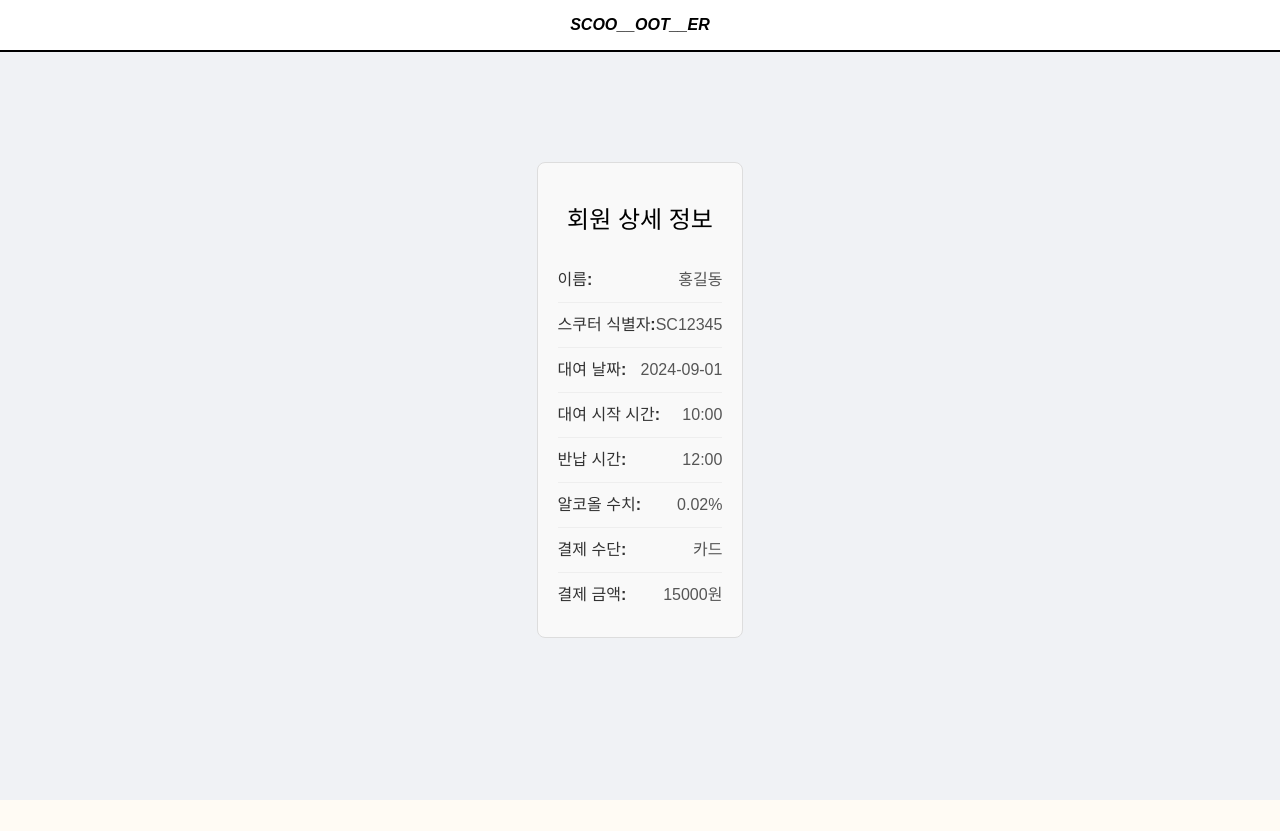
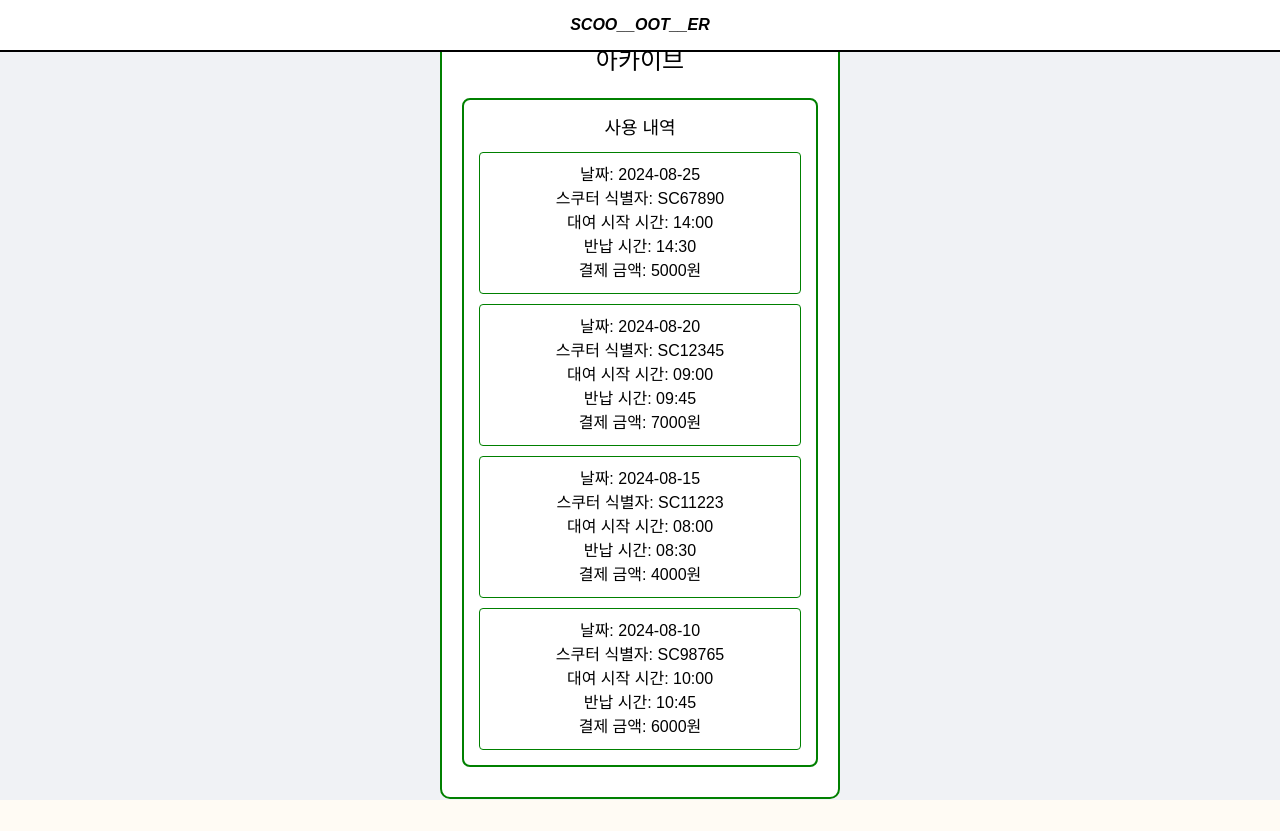
Before and after one commit to Archive-CoreProject/scooter-front, a React (Vite) app: page /userinfo in a window 1280 px wide. Before the commit the page ends 800 px from the top, so only its background shows below. Built offline with nearby package versions, Linux system fonts and the light colour scheme.

Commit message:
사용자 이용내역
사용자 이용내역

```diff
--- a/src/pages/Userinfo.jsx
+++ b/src/pages/Userinfo.jsx
@@ -3,55 +3,69 @@ import React from 'react';
 import '../style/Userinfo.css';
 
 const userDetail = {
-  id: 1,
-  name: '홍길동',
-  scooterId: 'SC12345',
-  rentalDate: '2024-09-01',
-  startTime: '10:00',
-  endTime: '12:00',
-  alcoholLevel: '0.02%',
-  paymentMethod: '카드',
-  paymentAmount: 15000,
+  name: '아카이브',
 };
 
-const UserDetail = () => {
+const userHistory = [
+  {
+    date: '2024-08-25',
+    scooterId: 'SC67890',
+    startTime: '14:00',
+    endTime: '14:30',
+    paymentAmount: 5000,
+  },
+  {
+    date: '2024-08-20',
+    scooterId: 'SC12345',
+    startTime: '09:00',
+    endTime: '09:45',
+    paymentAmount: 7000,
+  },
+  {
+    date: '2024-08-15',
+    scooterId: 'SC11223',
+    startTime: '08:00',
+    endTime: '08:30',
+    paymentAmount: 4000,
+  },
+  {
+    date: '2024-08-10',
+    scooterId: 'SC98765',
+    startTime: '10:00',
+    endTime: '10:45',
+    paymentAmount: 6000,
+  },
+];
+
+// 사용 내역을 그리드 형태로 표시하는 컴포넌트
+const UserHistoryCell = ({ history }) => {
   return (
-    <div className="user-detail">
-      <h2>회원 상세 정보</h2>
-      <div className="detail-item">
-        <span className="detail-label">이름:</span>
-        <span className="detail-value">{userDetail.name}</span>
-      </div>
-      <div className="detail-item">
-        <span className="detail-label">스쿠터 식별자:</span>
-        <span className="detail-value">{userDetail.scooterId}</span>
-      </div>
-      <div className="detail-item">
-        <span className="detail-label">대여 날짜:</span>
-        <span className="detail-value">{userDetail.rentalDate}</span>
-      </div>
-      <div className="detail-item">
-        <span className="detail-label">대여 시작 시간:</span>
-        <span className="detail-value">{userDetail.startTime}</span>
-      </div>
-      <div className="detail-item">
-        <span className="detail-label">반납 시간:</span>
-        <span className="detail-value">{userDetail.endTime}</span>
-      </div>
-      <div className="detail-item">
-        <span className="detail-label">알코올 수치:</span>
-        <span className="detail-value">{userDetail.alcoholLevel}</span>
-      </div>
-      <div className="detail-item">
-        <span className="detail-label">결제 수단:</span>
-        <span className="detail-value">{userDetail.paymentMethod}</span>
-      </div>
-      <div className="detail-item">
-        <span className="detail-label">결제 금액:</span>
-        <span className="detail-value">{userDetail.paymentAmount}원</span>
+    <div className="user-history-cell">
+      <h3>사용 내역</h3>
+      <div className="history-list">
+        {history.map((item, index) => (
+          <div key={index} className="history-item">
+            <div>날짜: {item.date}</div>
+            <div>스쿠터 식별자: {item.scooterId}</div>
+            <div>대여 시작 시간: {item.startTime}</div>
+            <div>반납 시간: {item.endTime}</div>
+            <div>결제 금액: {item.paymentAmount}원</div>
+          </div>
+        ))}
       </div>
     </div>
   );
 };
 
+const UserDetail = () => {
+  return (
+    <div className="user-detail-container">
+      <div className="user-header">
+        <h2>{userDetail.name}</h2>
+      </div>
+      <UserHistoryCell history={userHistory} />
+    </div>
+  );
+};
+
 export default UserDetail;
--- a/src/style/Userinfo.css
+++ b/src/style/Userinfo.css
@@ -1,35 +1,35 @@
-/* src/UserDetail.css */
-.user-detail {
+/* src/style/Userinfo.css */
+.user-detail-container {
   padding: 20px;
-    max-width: 800px;
+  width: 400px;
+  border: 2px solid green;
+  border-radius: 10px;
+  box-sizing: border-box;
   margin: 0 auto;
-    font-family: Arial, sans-serif;
-    border: 1px solid #ddd;
-    border-radius: 8px;
-    background-color: #f9f9f9;
+  background-color: #fff;
 }
 
-  .user-detail h2 {
-    text-align: center;
-    margin-bottom: 20px;
+.user-history-cell {
+  border: 2px solid green;
+  padding: 15px;
+  margin: 10px 0;
+  border-radius: 8px;
 }
 
-  .detail-item {
-    display: flex;
-    justify-content: space-between;
-    padding: 10px 0;
-    border-bottom: 1px solid #eee;
+.user-history-cell h3 {
+  margin: 0 0 10px 0;
+  font-size: 18px;
 }
 
-  .detail-item:last-child {
-    border-bottom: none;
+.history-list {
+  display: flex;
+  flex-direction: column;
+  gap: 10px;
 }
 
-  .detail-label {
-    font-weight: bold;
-    color: #333;
+.history-item {
+  padding: 10px;
+  border: 1px solid green;
+  border-radius: 4px;
+  background-color: #fff;
 }
-
-  .detail-value {
-    color: #555;
-  }
```
Lines whose indentation alone changed are shown as unchanged.
